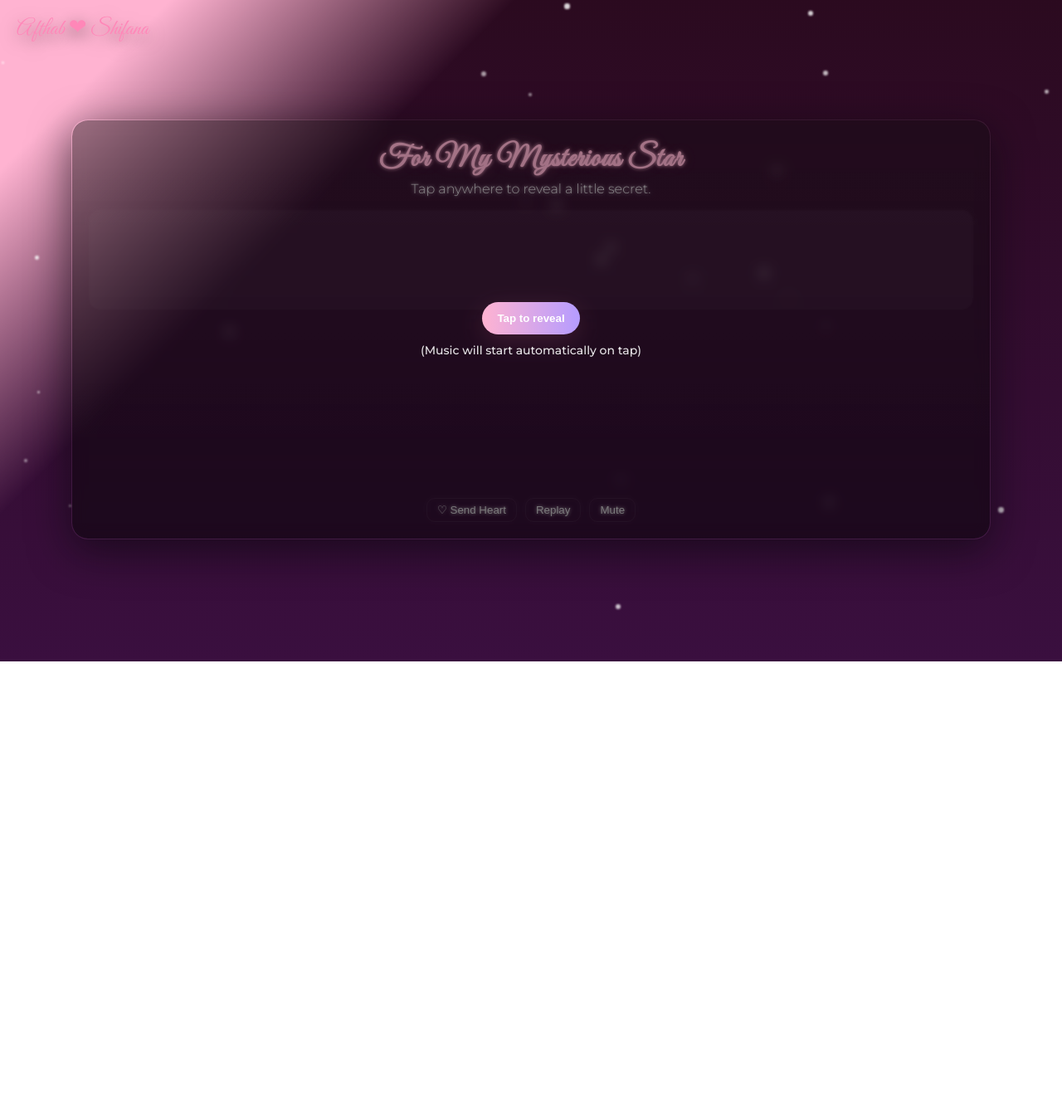
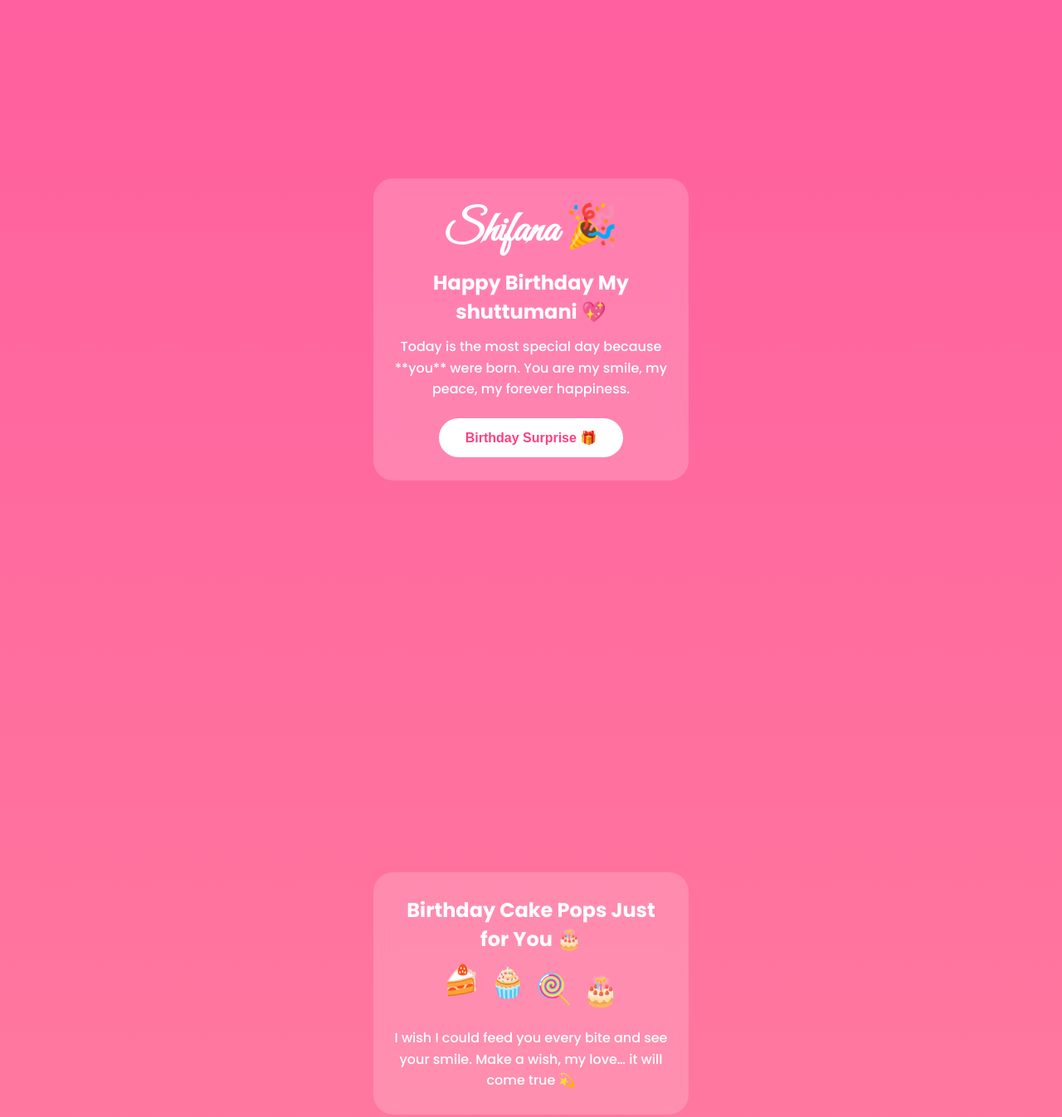
Before and after one commit to afthaabeeyy/afthaabeeyy.github.io, a plain HTML site: page index.html in a window 1280 px wide. Shown: the part 3-1349 px from the top of the page at 83% size. Before the commit the page ends 800 px from the top, so only its background shows below. Drawn offline with Linux system fonts and the light colour scheme.

Commit message:
Update index.html

```diff
--- a/index.html
+++ b/index.html
@@ -1,169 +1,173 @@
-<!doctype html>
+<!DOCTYPE html>
 <html lang="en">
 <head>
-  <meta charset="utf-8" />
-  <meta name="viewport" content="width=device-width,initial-scale=1,viewport-fit=cover" />
-  <title>Mystery for Shifana — by Afthab</title>
-  <link href="https://fonts.googleapis.com/css2?family=Great+Vibes&family=Montserrat:wght@300;500;700&display=swap" rel="stylesheet">
+  <meta charset="UTF-8" />
+  <meta name="viewport" content="width=device-width, initial-scale=1.0, maximum-scale=1.0, user-scalable=no" />
+  <title>Happy Birthday Shifanaaaa 🎂💖</title>
+  <link href="https://fonts.googleapis.com/css2?family=Poppins:wght@300;500;700&family=Great+Vibes&display=swap" rel="stylesheet">
   <style>
-    :root{
-      --rose:#ffb3d1;
-      --lav:#b59cff;
-      --accent:#ff87b8;
-      --bg1:#2b0a1f;
-      --bg2:#3a0f3f;
-      --text:#fffdfc;
-    }
-    *{box-sizing:border-box;margin:0;padding:0}
-    html,body{height:100%;font-family:Montserrat,system-ui,-apple-system,Segoe UI;color:var(--text);}
-
-    body{
-      background:linear-gradient(135deg,var(--rose)10%,transparent 30%), radial-gradient(1200px 600px at 10% 10%, rgba(255,255,255,0.03), transparent 20%), linear-gradient(180deg,var(--bg1),var(--bg2));
-      display:flex;align-items:center;justify-content:center;padding:24px;overflow:hidden;
-      -webkit-font-smoothing:antialiased;
+    * { margin: 0; padding: 0; box-sizing: border-box; }
+    body {
+      font-family: 'Poppins', sans-serif;
+      background: linear-gradient(180deg, #ff5f9e, #ff9a9e);
+      color: #fff;
+      overflow-x: hidden;
     }
 
-    .back{position:fixed;inset:0;z-index:0;pointer-events:none;}
-    .spark{position:absolute;width:4px;height:4px;border-radius:50%;background:rgba(255,255,255,0.9);filter:blur(1px);opacity:0.9;mix-blend-mode:screen;}
-
-    header{position:fixed;top:20px;left:20px;font-family:Great Vibes,cursive;font-size:26px;color:var(--accent);z-index:6;text-shadow:0 6px 20px rgba(0,0,0,0.5)}
-
-    .card{
-      position:relative;z-index:4;max-width:90%;width:100%;border-radius:20px;padding:20px;background:linear-gradient(180deg,rgba(255,255,255,0.02),rgba(255,255,255,0.01));backdrop-filter: blur(8px);box-shadow:0 14px 50px rgba(8,6,12,0.6);
-      display:flex;flex-direction:column;align-items:center;gap:16px;min-height:480px;overflow:hidden;border:1px solid rgba(255,255,255,0.04);
+    section {
+      min-height: 100vh;
+      display: flex;
+      align-items: center;
+      justify-content: center;
+      padding: 24px;
+      text-align: center;
     }
 
-    .hero{margin-top:4px;text-align:center}
-    .hero h1{font-family:Great Vibes,cursive;font-size:36px;color:var(--rose);text-shadow:0 0 20px rgba(255,171,200,0.12);letter-spacing:1px}
-    .hero p{color:rgba(255,255,255,0.8);margin-top:4px;font-weight:300}
+    .card {
+      width: 100%;
+      max-width: 380px;
+      background: rgba(255,255,255,0.18);
+      backdrop-filter: blur(12px);
+      border-radius: 24px;
+      padding: 28px 22px;
+      animation: fadeUp 1.2s ease;
+    }
 
-    .note{width:100%;background:rgba(255,255,255,0.02);border-radius:14px;padding:14px;min-height:120px;display:flex;align-items:flex-start;justify-content:flex-start;cursor:pointer;transition:transform .28s ease,box-shadow .28s ease;}
-    .note:active{transform:translateY(2px);}
+    h1 {
+      font-family: 'Great Vibes', cursive;
+      font-size: 3.2rem;
+      margin-bottom: 12px;
+    }
 
-    .type{font-size:16px;line-height:1.6;color:rgba(255,250,250,0.95);white-space:pre-wrap;text-align:left;width:100%}
-    .cursor{display:inline-block;width:8px;height:20px;background:var(--accent);border-radius:3px;margin-left:4px;animation:blink 1s steps(2) infinite}
-    @keyframes blink{50%{opacity:0}}
+    h2 {
+      font-size: 1.5rem;
+      margin-bottom: 12px;
+    }
 
-    .secret{width:90%;background:linear-gradient(180deg,rgba(255,255,255,0.02),rgba(255,255,255,0.01));border-radius:16px;padding:16px;border:1px solid rgba(255,255,255,0.05);box-shadow:0 12px 40px rgba(0,0,0,0.5);opacity:0;transform:translateY(18px) scale(.98);transition:all .5s cubic-bezier(.2,.9,.2,1);text-align:center}
-    .secret.show{opacity:1;transform:translateY(0) scale(1)}
-    .secret h2{font-family:Great Vibes,cursive;font-size:28px;color:var(--lav);margin-bottom:6px}
-    .secret p{font-size:16px;color:rgba(255,250,250,0.95);line-height:1.5}
-    .signature{margin-top:10px;font-family:Great Vibes,cursive;font-size:18px;color:rgba(255,255,255,0.9)}
+    p {
+      font-size: 1rem;
+      line-height: 1.6;
+    }
 
-    .controls{display:flex;gap:10px;margin-top:16px;flex-wrap:wrap;justify-content:center}
-    .btn{background:transparent;border:1px solid rgba(255,255,255,0.06);padding:6px 12px;border-radius:10px;color:rgba(255,255,255,0.9);cursor:pointer;transition:all .25s}
-    .btn:hover{background:rgba(255,255,255,0.06);box-shadow:0 6px 30px rgba(255,136,184,0.08)}
+    .btn {
+      margin-top: 22px;
+      padding: 14px 32px;
+      border-radius: 40px;
+      border: none;
+      background: #fff;
+      color: #ff3f7f;
+      font-size: 1rem;
+      font-weight: 600;
+      cursor: pointer;
+    }
 
-    .heart{position:absolute;font-size:20px;opacity:0.9;transform:translateY(0);animation:floatUp 4s ease-in forwards;z-index:5}
-    @keyframes floatUp{0%{transform:translateY(0) scale(1);opacity:1}100%{transform:translateY(-300px) scale(.6);opacity:0}}
+    @keyframes fadeUp {
+      from { opacity: 0; transform: translateY(30px); }
+      to { opacity: 1; transform: translateY(0); }
+    }
 
-    .overlay{position:absolute;inset:0;background:linear-gradient(180deg,rgba(0,0,0,0.35),rgba(0,0,0,0.5));display:flex;align-items:center;justify-content:center;z-index:5;flex-direction:column;backdrop-filter: blur(2px);}
-    .reveal-button{background:linear-gradient(90deg,var(--rose),var(--lav));padding:12px 18px;border-radius:999px;color:#fff;font-weight:600;border:none;box-shadow:0 8px 30px rgba(255,140,180,0.14);cursor:pointer}
-    .reveal-sub{margin-top:10px;color:rgba(255,255,255,0.9);font-size:14px;text-align:center}
+    /* Cake Pops */
+    .cakes {
+      display: flex;
+      justify-content: center;
+      gap: 12px;
+      margin: 18px 0;
+      font-size: 2.2rem;
+    }
 
+    .cakes span {
+      animation: bounce 1.5s infinite;
+    }
+
+    .cakes span:nth-child(2) { animation-delay: .2s; }
+    .cakes span:nth-child(3) { animation-delay: .4s; }
+    .cakes span:nth-child(4) { animation-delay: .6s; }
+
+    @keyframes bounce {
+      0%,100% { transform: translateY(0); }
+      50% { transform: translateY(-14px); }
+    }
+
+    /* Kisses */
+    .kisses span {
+      font-size: 2rem;
+      display: inline-block;
+      animation: float 3s infinite ease-in-out;
+    }
+
+    @keyframes float {
+      0%,100% { transform: translateY(0); }
+      50% { transform: translateY(-18px); }
+    }
+
+    footer {
+      padding: 20px;
+      font-size: .85rem;
+      background: rgba(0,0,0,.2);
+    }
   </style>
 </head>
 <body>
 
-  <audio id="bgAudio" loop playsinline preload="auto">
-    <source src="https://cdn.pixabay.com/download/audio/2021/09/09/audio_8d7e7f8a6d.mp3?filename=romantic-piano-11204.mp3" type="audio/mpeg">
-  </audio>
+  <!-- Birthday Wish -->
+  <section>
+    <div class="card">
+      <h1>Shifana 🎉</h1>
+      <h2>Happy Birthday My shuttumani 💖</h2>
+      <p>
+        Today is the most special day because **you** were born.
+        You are my smile, my peace, my forever happiness.
+      </p>
+      <button class="btn" onclick="document.getElementById('cake').scrollIntoView({behavior:'smooth'})">Birthday Surprise 🎁</button>
+    </div>
+  </section>
 
-  <header>Afthab ❤ Shifana</header>
+  <!-- Cake Pops -->
+  <section id="cake">
+    <div class="card">
+      <h2>Birthday Cake Pops Just for You 🎂</h2>
+      <div class="cakes">
+        <span>🍰</span>
+        <span>🧁</span>
+        <span>🍭</span>
+        <span>🎂</span>
+      </div>
+      <p>
+        I wish I could feed you every bite and see your smile.
+        Make a wish, my love… it will come true 💫
+      </p>
+    </div>
+  </section>
 
-  <div class="back" id="back"></div>
+  <!-- Love & Kisses -->
+  <section>
+    <div class="card kisses">
+      <h2>Birthday ummakall 😘</h2>
+      <p>
+        <span>😘</span> <span>💋</span> <span>😘</span> <span>💋</span> <span>😘</span>
+      </p>
+      <p>
+        One mmwaah for every smile you give me,
+        and one more because you are perfect 💕
+      </p>
+    </div>
+  </section>
 
-  <main class="card" role="main" id="card">
-    <div class="hero">
-      <h1>For My Mysterious Star</h1>
-      <p>Tap anywhere to reveal a little secret.</p>
+  <!-- Promise -->
+  <section>
+    <div class="card">
+      <h2>My Birthday Promise 💍</h2>
+      <p>
+        I promise to love you louder every year,
+        protect your heart, and stay by your side — always.
+        Happy Birthday, Shuttumani 🌹
+      </p>
     </div>
+  </section>
 
-    <div class="note" id="note" tabindex="0" aria-label="Reveal message">
-      <div class="type" id="typewriter"></div>
-    </div>
-
-    <div class="secret" id="secret">
-      <h2>My Secret</h2>
-      <p id="message">secret allee ,enthaa nn ariyoo njn parayatte😁 , nkk llee anne llee nannaayi onn kettipidich umma veikanam😉💋,ith arinjaal appoothanne ank theraan ppttilla nn enk ariyaam so ijjenk veegm chatil vann oru uumma thaa ttoo😌🙈 </p>
-      <div class="signature">— Afthab</div>
-    </div>
-
-    <div class="controls">
-      <button class="btn" id="heartBtn">♡ Send Heart</button>
-      <button class="btn" id="replayBtn">Replay</button>
-      <button class="btn" id="muteBtn">Mute</button>
-    </div>
-
-    <div class="overlay" id="overlay">
-      <button class="reveal-button" id="revealBtn">Tap to reveal</button>
-      <div class="reveal-sub">(Music will start automatically on tap)</div>
-    </div>
-  </main>
-
-  <script>
-    // sparks
-    const back = document.getElementById('back');
-    for(let i=0;i<25;i++){
-      const el=document.createElement('div');
-      el.className='spark';
-      const size = 3 + Math.random()*4;
-      el.style.width = size+'px'; el.style.height = size+'px';
-      el.style.left = Math.random()*100+'%'; el.style.top = Math.random()*100+'%';
-      el.style.opacity = 0.5 + Math.random()*0.5;
-      back.appendChild(el);
-    }
-
-    // hearts
-    function burstHeart(){
-      const heart = document.createElement('div');
-      heart.className='heart';
-      heart.style.left = (20 + Math.random()*60) + '%';
-      heart.style.bottom = '-20px';
-      heart.textContent = '❤';
-      heart.style.fontSize = (14 + Math.random()*25) + 'px';
-      document.body.appendChild(heart);
-      heart.addEventListener('animationend', ()=>heart.remove());
-    }
-
-    const typeEl = document.getElementById('typewriter');
-    const secret = document.getElementById('secret');
-    let typing=false;
-
-    function typeAll(){
-      typeEl.innerHTML='';
-      const line = "Dear Shifana, Some nights I look at the sky and I think of you. You are the quiet light that changed my dark. Keep this little secret close. — Afthab";
-      let j=0;
-      typing=true;
-      function step(){
-        if(j<line.length){
-          typeEl.innerHTML = line.slice(0,j+1) + '<span class="cursor"></span>';
-          j++; setTimeout(step, 25 + Math.random()*30);
-        } else { typing=false; }
-      }
-      step();
-    }
-
-    const audio = document.getElementById('bgAudio');
-    const overlay = document.getElementById('overlay');
-
-    function startExperience(){
-      if(audio.paused){audio.play().catch(()=>{});}
-      overlay.style.display='none';
-      secret.classList.add('show');
-      typeAll();
-      for(let i=0;i<5;i++){ setTimeout(burstHeart,i*200); }
-    }
-
-    document.getElementById('revealBtn').addEventListener('click', startExperience);
-    document.body.addEventListener('touchstart', startExperience, {once:true});
-    document.body.addEventListener('click', startExperience, {once:true});
-
-    document.getElementById('note').addEventListener('click', startExperience);
-    document.getElementById('heartBtn').addEventListener('click', burstHeart);
-    document.getElementById('replayBtn').addEventListener('click', ()=>{ typeEl.innerHTML=''; secret.classList.remove('show'); setTimeout(typeAll,100); });
-    document.getElementById('muteBtn').addEventListener('click', ()=>{ if(audio.paused){audio.play();document.getElementById('muteBtn').textContent='Mute';} else {audio.pause();document.getElementById('muteBtn').textContent='Play';} });
-  </script>
+  <footer>
+    Made with endless love ❤️ Only for my karll
+  </footer>
 
 </body>
 </html>
```
